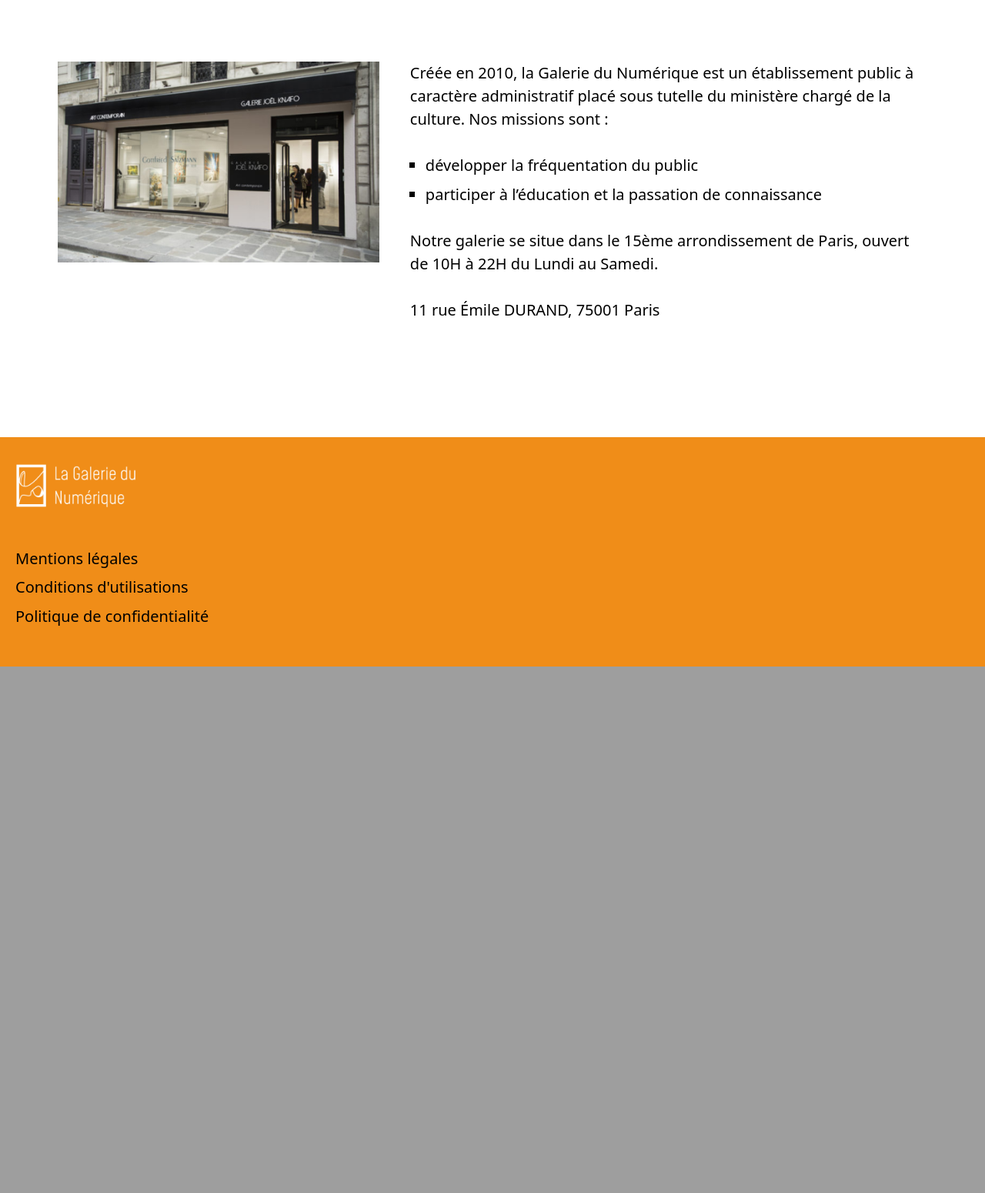
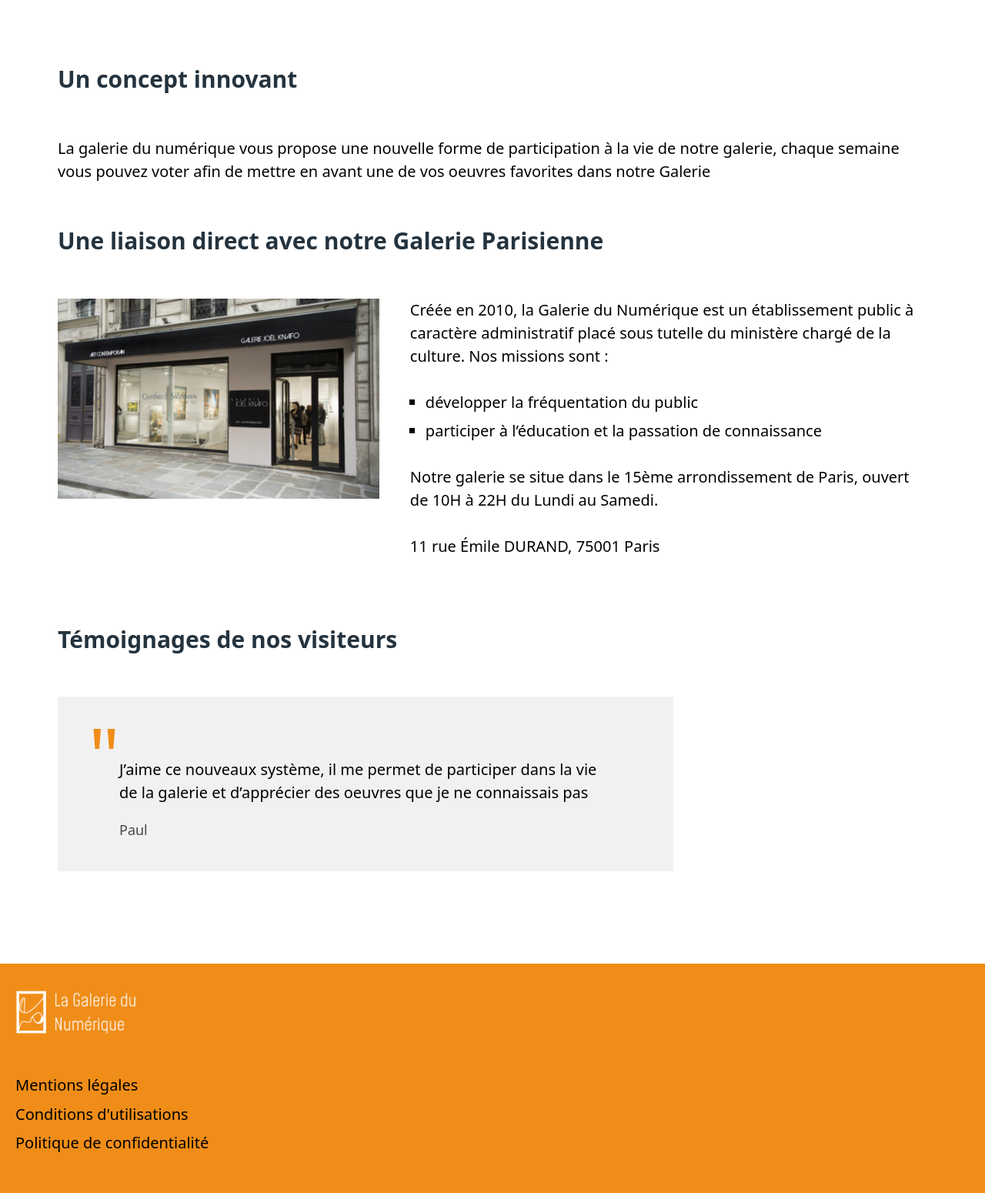
Before and after one commit to arthurgeay/galerie-du-numerique, a Django app: page / in a window 1280 px wide. Shown: the part 723-2273 px from the top of the page at 77% size. Before the commit the page ends 1589 px from the top, so only its background shows below. Run offline with Django 4.2, Linux system fonts and the light colour scheme.

Commit message:
🚧 adding testimonials

```diff
--- a/artwork_gallery/static/css/home.css
+++ b/artwork_gallery/static/css/home.css
@@ -24,3 +24,36 @@
     font-size: 3rem;
     background: linear-gradient(0deg, var(--primary), var(--primary) 89%, rgba(110, 81, 190, 0) 90%);
 }
+
+.testimonial {
+    background-color: var(--card);
+    position: relative;
+    padding: 4rem;
+    width: fit-content;
+    min-width: 20rem;
+    max-width: 40rem;
+}
+
+.testimonial::after {
+    content: '"';
+    display: block;
+    position: absolute;
+    top: 0rem;
+    left: 2rem;
+    font-size: 5rem;
+    color: var(--primary);
+    width: 10rem;
+    height: 10rem;
+}
+
+.testimonial-content {
+    min-height: 3rem;
+    margin-bottom: 0;
+}
+
+.testimonial-name {
+    margin-bottom: -2rem;
+    opacity: .7;
+    font-size: 0.9rem;
+    margin-top: 1rem;
+}
--- a/artwork_gallery/templates/presentation/index.html
+++ b/artwork_gallery/templates/presentation/index.html
@@ -9,4 +9,12 @@
         </div>
     </div>
 </div>
-{% endblock hero %} {% block content %} {% include "presentation.html" %} {% endblock content %}
+{% endblock hero %}
+<p></p>
+{% block content %}
+<h2>Un concept innovant</h2>
+<p>La galerie du numérique vous propose une nouvelle forme de participation à la vie de notre galerie, chaque semaine vous pouvez voter afin de mettre en avant une de vos oeuvres favorites dans notre Galerie</p>
+<h2>Une liaison direct avec notre Galerie Parisienne</h2>
+{% include "presentation.html" %}
+<h2>Témoignages de nos visiteurs</h2>
+{% include "testimonial.html" with message="J’aime ce nouveaux système, il me permet de participer dans la vie de la galerie et d’apprécier des oeuvres que je ne connaissais pas" name="Paul"%} {% endblock content %}
--- /dev/null
+++ b/artwork_gallery/templates/testimonial.html
@@ -0,0 +1,4 @@
+<div class="testimonial">
+    <p class="testimonial-content">{{ message }}</p>
+    <p class="testimonial-name">{{ name }}</p>
+</div>
```
